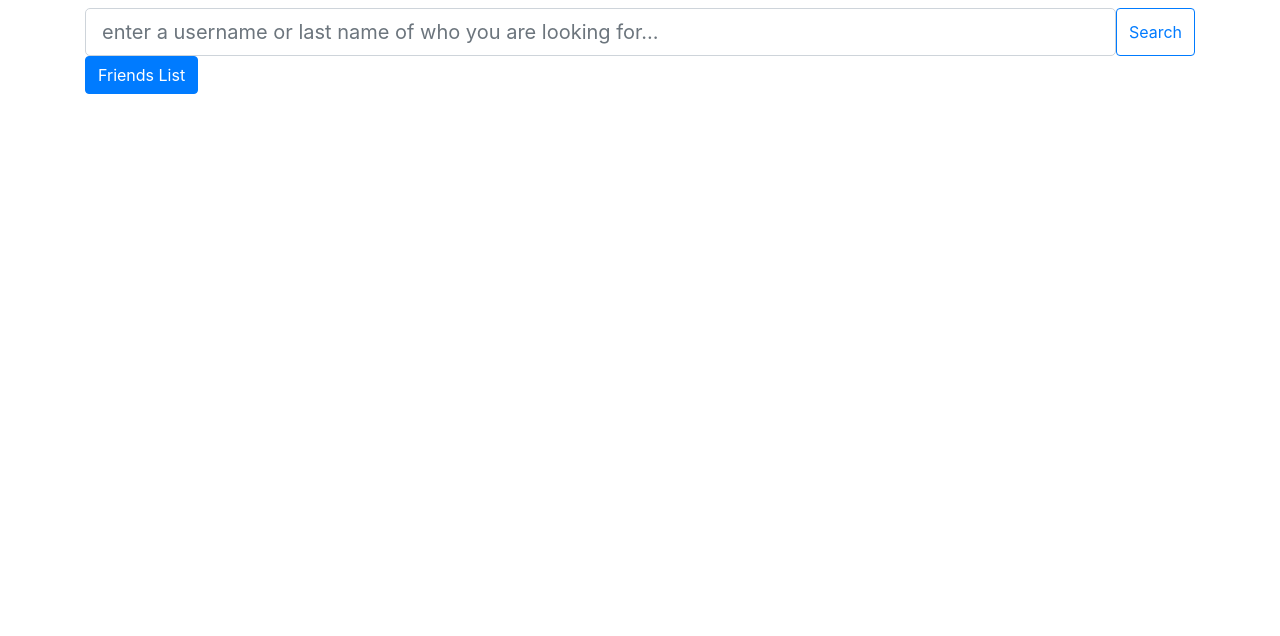
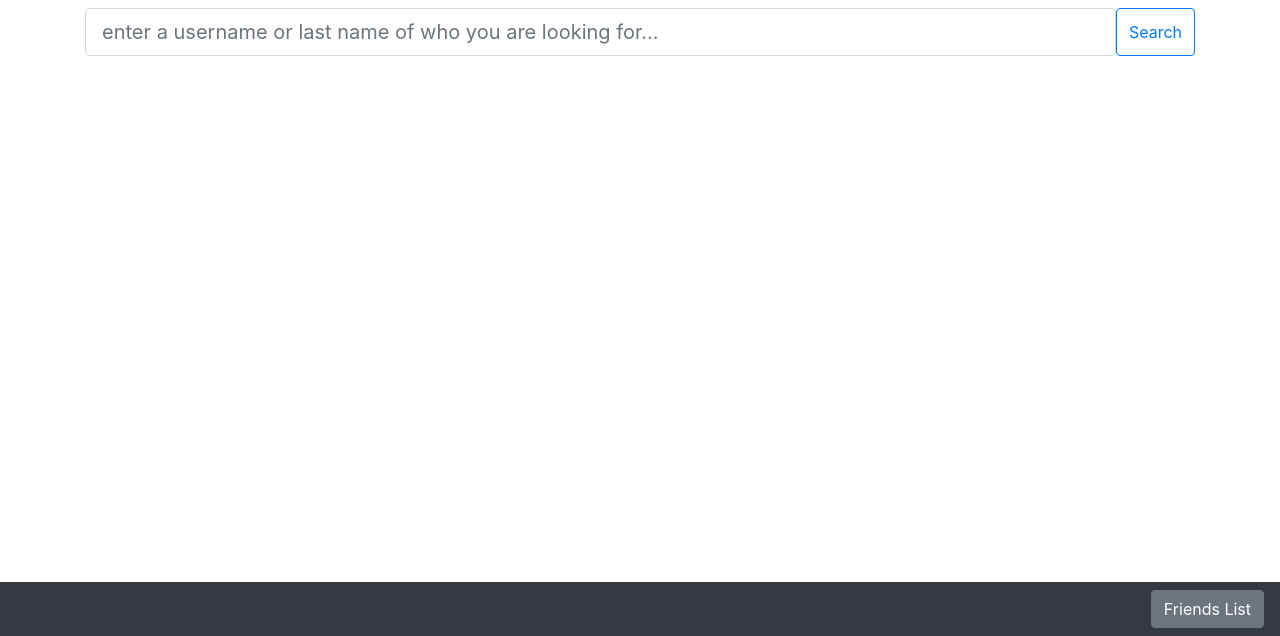
Before and after one commit to nickolasteixeira/Souvenir, a Django app: page /souvenirapp/friends/3 in a window 1280 px wide. Shown: the part 164-800 px from the top of the page. Run offline with Django 3.2, Linux system fonts and the light colour scheme; data comes from the database, SQL or seed files in the repository; parts of the project's set-up code (start-up, migrations or seed data) failed here and were passed over; some libraries are stand-ins or nearby versions.

Commit message:
bottom sticky nav bar with friends list button

```diff
--- a/templates/souvenirapp/friends.html
+++ b/templates/souvenirapp/friends.html
@@ -44,6 +44,16 @@
         </ul>
     </div>
 </nav>
+
+<nav class="navbar fixed-bottom navbar-expand-md navbar-dark bg-dark">
+    <div class="navbar-collapse collapse w-100 order-3 dual-collapse2">
+        <ul class="navbar-nav ml-auto">
+            <li class="nav-item">
+		<button id="friends-list-btn" class="btn btn-secondary friends-btn" type="submit">Friends List</button>
+            </li>
+        </ul>
+    </div>
+</nav>
 </div>
 </div>
 
@@ -62,7 +72,6 @@
  </div>
 </div>
 
-<button id="friends-list-btn" class="btn btn-primary friends-btn" type="submit">Friends List</button>
 
 <div class="container friends-container">
   <div class="row friends container">
```
